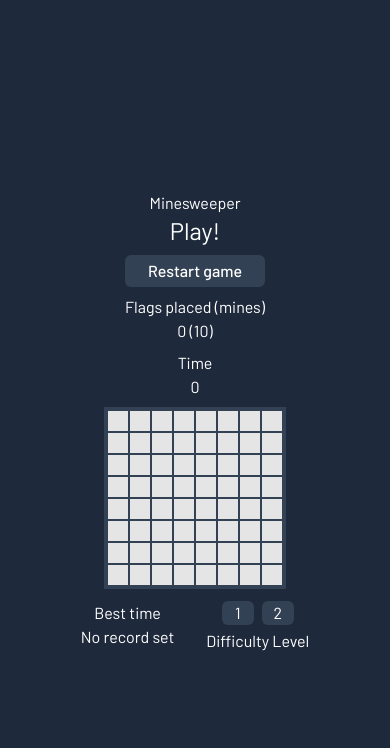
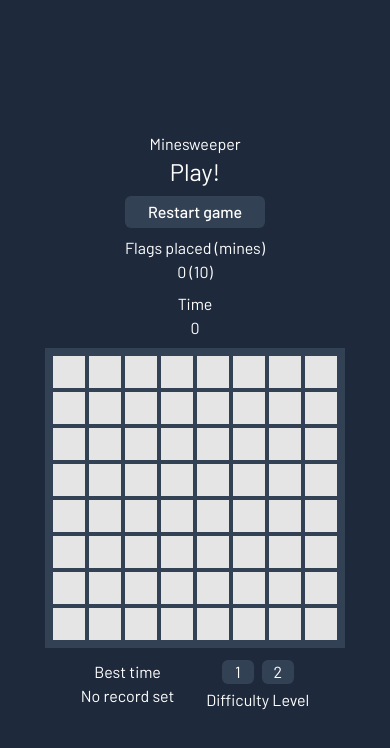
Before and after one commit to karolstawowski/MinesweeperTS, a React (Vite) app: page / in a window 390 px wide. Shown: the top 748 px of the page. Built offline with nearby package versions, Linux system fonts and the light colour scheme.

Commit message:
fix: enlarge game size on small screens

```diff
--- a/src/components/Cell.tsx
+++ b/src/components/Cell.tsx
@@ -35,7 +35,7 @@ export const Cell = ({
       className={`${getCellBackgroundColor(
         isOpen,
         isMine
-      )} font-extrabold w-5 h-5 text-sm lg:w-7 lg:h-7 xl:w-8 xl:h-8 lg:text-xl text-center hover:cursor-pointer xl:text-2xl`}
+      )} w-8 h-8 text-xl font-extrabold text-center md:w-7 md:h-7 xl:w-8 xl:h-8 sm:text-lg md:text-md lg:text-xl hover:cursor-pointer xl:text-2xl`}
       onClick={onCellLeftClick}
       onContextMenu={(
         e: MouseEvent<HTMLButtonElement, globalThis.MouseEvent>
--- a/src/components/GameBoard.tsx
+++ b/src/components/GameBoard.tsx
@@ -23,7 +23,7 @@ export const GameBoard = ({
         style={{
           gridTemplateColumns: `repeat(${gameDifficultyLevel.boardWidth}, minmax(0, 1fr))`,
         }}
-        className="grid gap-[2px] p-1 md:p-2 lg:p-3 md:gap-1 bg-slate-700"
+        className="grid gap-1 p-2 md:p-2 lg:p-3 bg-slate-700"
         onContextMenu={(
           e: React.MouseEvent<HTMLDivElement, MouseEvent>
         ): void => e.preventDefault()}
```
